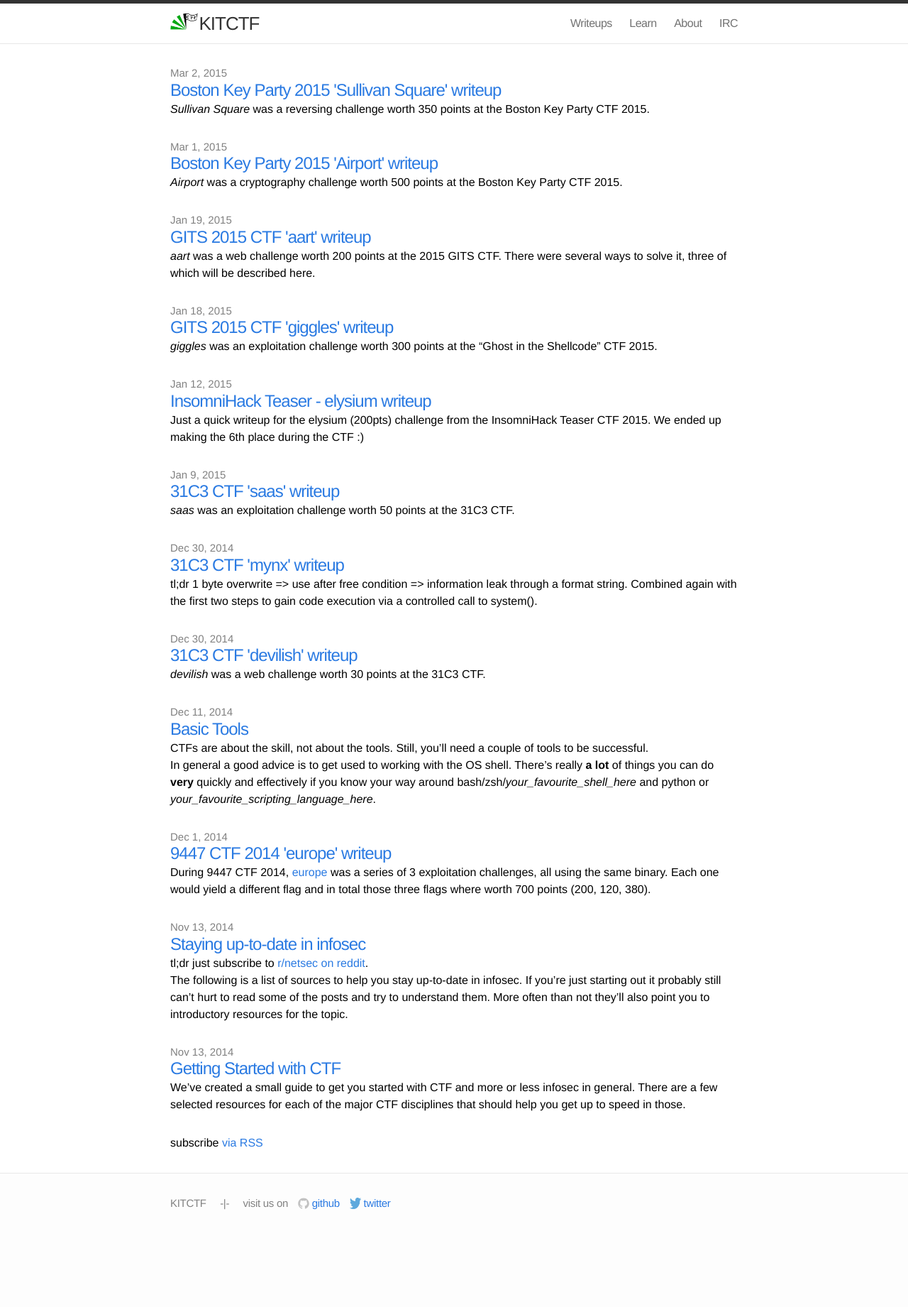
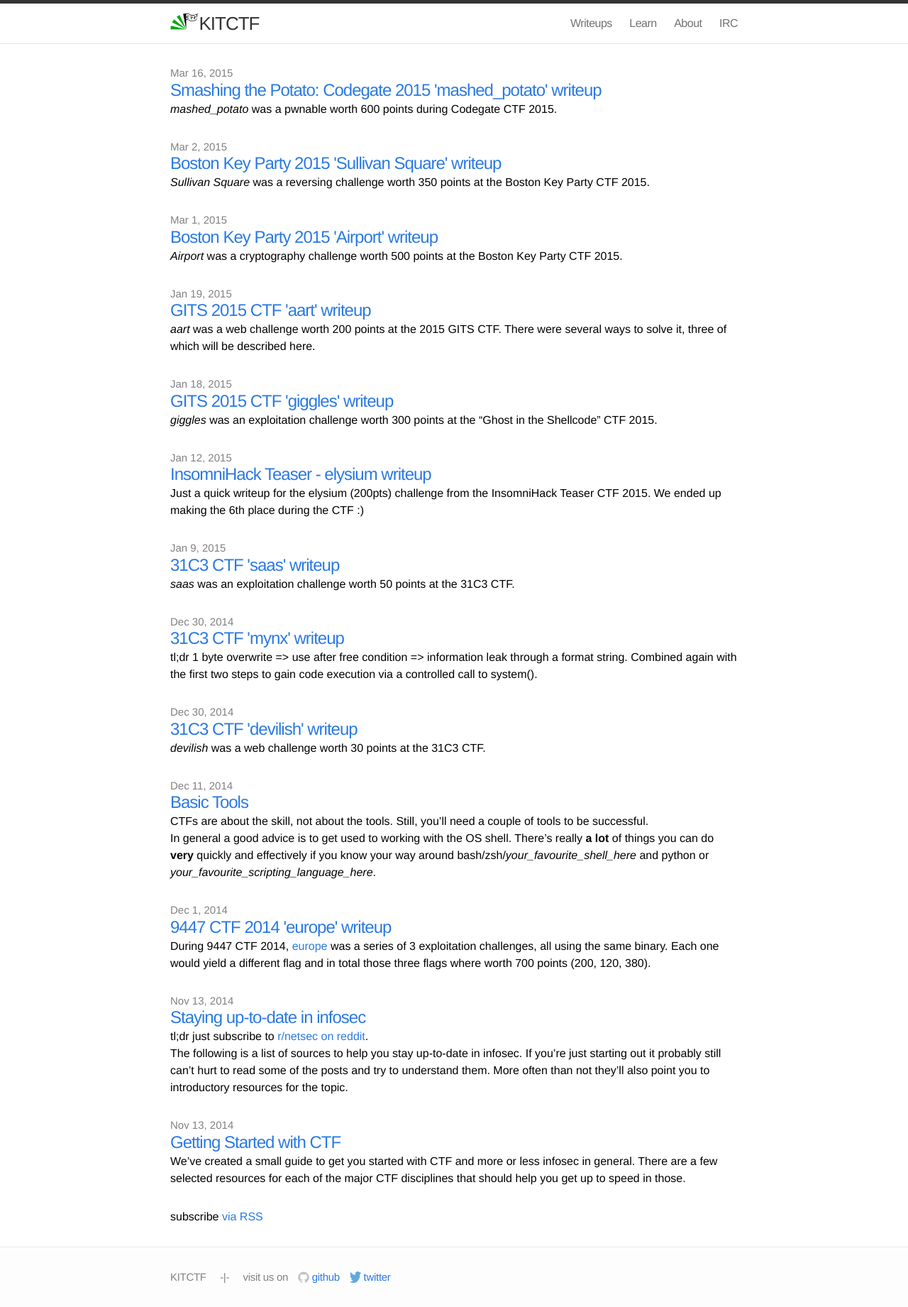
Before and after one commit to kitctf/www, a Jekyll site: the page built from index.html, in a window 1280 px wide. Shown: the whole page at 71% size. Built offline with Jekyll 4.4.1, drawn with Linux system fonts in a browser that asks for light colours; before the commit the page ends 1737 px from its top, so only the background shows below that; some of the changed lines change nothing that is shown.

Commit message:
Added 'mashed_potato' writeup

```diff
--- /dev/null
+++ b/_posts/2015-3-16-potato.md
@@ -0,0 +1,145 @@
+---
+layout: post
+title: "Smashing the Potato: Codegate 2015 'mashed_potato' writeup"
+categories: writeups codegate2015
+tags: exploitation
+author: saelo
+---
+
+*mashed_potato* was a pwnable worth 600 points during Codegate CTF 2015.
+
+We're provided with a [binary](https://github.com/kitctf/writeups/raw/master/codegate2015/mashed_potato/mashed) as well as the IP address and port of the target server.
+Here's an excerpt from running the binary:
+
+    $ ./mashed
+    Leave your message
+    Menu)
+     1: leave plain text
+     2: leave encrypted text
+     3: exit
+    Select : 2
+    Message length: 100
+    Message : AAAAAAAAAAAAAAAAAAAAAAAAAAAAAAAAAAAAAA
+    17 bytes of message sent
+    Select : 1
+    Message length: 200
+    Message : BBBBBBBBBBBBBBBBBBBBBBBBBBBBBBBBBB
+    200 bytes of message sent
+    Select : 3
+
+And that's already pretty much all the functionality the binary provides.
+
+##Reversing + Bug Discovery
+
+Reverse engineering the binary is fairly simple (even more so since it's not stripped). Here are the key points:
+
+- All messages are written to the file 'msg.log'
+- The size values and menu choices are first read into a stack buffer (via fgets()), then converted to an integer using atoi()
+- The messages are read into a stack buffer (approximately 500 bytes large) using fgets() with the user provided size
+- Encryption works by first compressing the messages (using zlib), then doing repeated XOR with the key "The_M0s7_s3cur3_k3y"
+
+With this the bug is fairly obvious: the size of the message is never checked and the buffer into which the message is written is located on the stack. So there's a classic stack based buffer overflow. However, we have to deal with stack cookies, so no simple return address overwrite. The binary also does not fork so there's a different cookie value for every connection.
+
+And so the fun begins.
+
+##Leaking the Cookie
+
+The message we provide is written to the file 'msg.log'. Since we can specify a larger size than what we actually submit (because fgets() will stop reading when it encounters a '\n'), we can write arbitrary stack memory into the log file. This is pretty useless as there is no way to read the logfile though. :)
+
+The only output we get when submitting a message is the size of the data that was written to the file. For a plain message this will be the size that we specify. However, for an "encrypted" message this will be the size of the resulting compressed data. With this we thus effectively get an info leak through the compression ratio! Here's the basic idea:
+
+We will try to guess the cookie byte by byte. For every possible value of the current byte we generate the message content in a way that will result in better compression (i.e. shorter output size) if our current guess is correct. We will be able to notice the difference and proceed with the next byte until we have recovered the whole cookie.
+Note that we do not need to brute force the first byte of the (8 byte) cookie as it will always be zero (to prevent exploitation of strcpy() and similar functions).
+
+##DEFLATE
+
+To implement the above attack we first need to understand the compression algorithm used by zlib. The algorithm (DEFLATE) works in two steps as described [here](http://www.zlib.net/feldspar.html).
+
+During the first phase (LZ77), repeating patterns are replaced by an index + length pair. So for example (stealing from above article :) )
+
+    Blah blah blah blah blah!
+
+becomes
+
+    Blah b[D=5, L=18]!
+
+Here "D=5" means "go back 5 bytes" and "L=18" means "use 18 bytes from that point on". Note that the compressed and decompressed regions can overlap as is the case in this example.
+
+The second phase performs a [Huffman encoding](http://en.wikipedia.org/wiki/Huffman_coding) on the result of the first phase. It is sufficient to know that after the Huffman encoding bytes with higher frequencies in the input text will be encoded using shorter sequences of output bits.
+
+Since the LZ77 algorithm only affects sequences longer than a few bytes (probably 4) we will have to focus on the Huffman encoding for the first 4 bytes of the cookie (the last controlled byte before the cookie will always be '\n' which we can't put in preceding content). Afterwards we can (ab)use the LZ77 algorithm to recover the remaining bytes as this is a bit more reliable.
+
+To avoid the LZ77 compression for the first part I used the sequence "XY00XY01XY02XY03XY04..." (hex) as input. This will cause the current byte (XY) to be encoded using the shortest sequence in the Huffman tree. If the next byte of the cookie also has the value 'XY' we will likely save an additional byte of output and be able to notice the difference.
+
+For part two (brute forcing bytes 5-8) we can repeat the first part of the cookie with the current guess appended a couple of times. If we guessed correctly, LZ77 will be able to shorten the cookie during compression, again causing a noticeable decrease in the output size. This will roughly look as follows:
+
+              +-------first part of cookie value
+        -----\/----
+        00 7F 43 98 31 ... 0A 00 7F 43 98 31 ..
+                    /\        --------/\---------
+    current guess --+                  +------------ stack cookie
+
+will then become
+
+                                       +---- L
+                                    --\/-
+        00 7F 43 98 31 ... 0A F8 01 05 00 ..
+                              --/\-
+                                 +---- D
+
+Here we've guessed correctly and thus LZ77 is able to compress more efficiently.
+
+(In practice things are a little bit different but this is the basic idea behind the attack).
+
+##Exploitation
+
+At this point we are able to recover the stack cookie, then get RIP control by overwriting past the cookie.
+
+So where do we jump?
+
+The binary is non-PIE (but does have NX enabled), meaning it will always be loaded at the same address. However, there aren't really any useful ROP gadgets contained in the binary itself.
+While it may be possible to leak the saved return address to \_\_libc\_start\_main (and thus the base address of the libc) from the stack using the same technique used to leak the cookie, I went a different way.
+
+Before returning, the function executes the leave instruction, effectively performing a "mov rsp, rbp; pop rbp". As such we can control the base pointer (and thus the stack frame) for the main function (which implements the main menu). This is interesting as the function reads up to 9 bytes (plus a terminating 0 byte) into a buffer relative to RBP when reading the user's menu choice.
+
+So here's the plan:
+
+- Brute force the cookie as described above, then overwrite saved RBP with a location in the GOT of the binary. Make the function return cleanly by setting RIP to it's original value (we can't overwrite just the saved RBP as parts of RIP will be corrupted by the terminating 0 byte).
+- Send [b'1' + the address of printf@plt], causing the main loop to overwrite fwrite@got with the address of printf@plt and also select menu entry 1 (plain message). Note that this works because atoi() is fairly permissive: A "1" followed by non-ASCII bytes will be interpreted as a 1.
+- Send a format string of the form "%93$lx". The binary will fwrite() that string into the log file, however, fwrite@got has been overwritten and now points to printf(). We get a memory leak. (To get the offset of 93 either leak multiple values or break at fwrite() and look at the stack).
+- Now that we've got the base address of the libc, calculate the address of system and send [b'1' + address of system()]. Same trick as above. Now just specify the shell command to execute :)
+
+For some reason the authors of the challenge provided us with an IDA database of the libc used on the target system. With this we can easily find the offset of system() in the target's libc.
+
+Exploit output:
+
+    $ ./pwn.py
+    .................................................................
+    [+] next byte found: 43
+    ...................................
+    [+] next byte found: 25
+    ..................................................................................................................................................................................................................................
+    [+] next byte found: e8
+    [+] got first half: 0xe8254300
+    ..........................................................................................
+    [+] next byte found: 5e
+    .................................................................................................................................
+    [+] next byte found: 86
+    ........................................................................................................................................................
+    [+] next byte found: 9e
+    ..........................................................................................................
+    [+] next byte found: 6f
+    [+] got cookie: 0x6f9e865ee8254300
+    [+] libc @ 0x7fb6fa0c0ec5
+    [+] system @ 0x7fb6fa0e5640
+    id
+    uid=1002(mashed) gid=1002(mashed) groups=1002(mashed)
+    ls
+    flag
+    mashed
+    msg.log
+    cat flag
+    no_more_mashed_potato
+
+
+Find the full exploit code [here](https://github.com/kitctf/writeups/blob/master/codegate2015/mashed_potato/pwn.py).
--- a/css/main.css
+++ b/css/main.css
@@ -115,13 +115,21 @@ a:visited { color: #205caa; }
   background-color: #fff;
 }
 
+/* Wrap lines in <pre> tags */
+pre {
+  overflow-x: auto;
+}
+
 
 /* Home styles */
 /* ----------------------------------------------------------*/
 
 .home h1 { margin-bottom: 25px; }
 
-.posts { list-style-type: none; }
+.posts {
+  list-style-type: none;
+  min-width: 350px;
+}
 
 .posts li { margin-bottom: 30px; }
 
```
